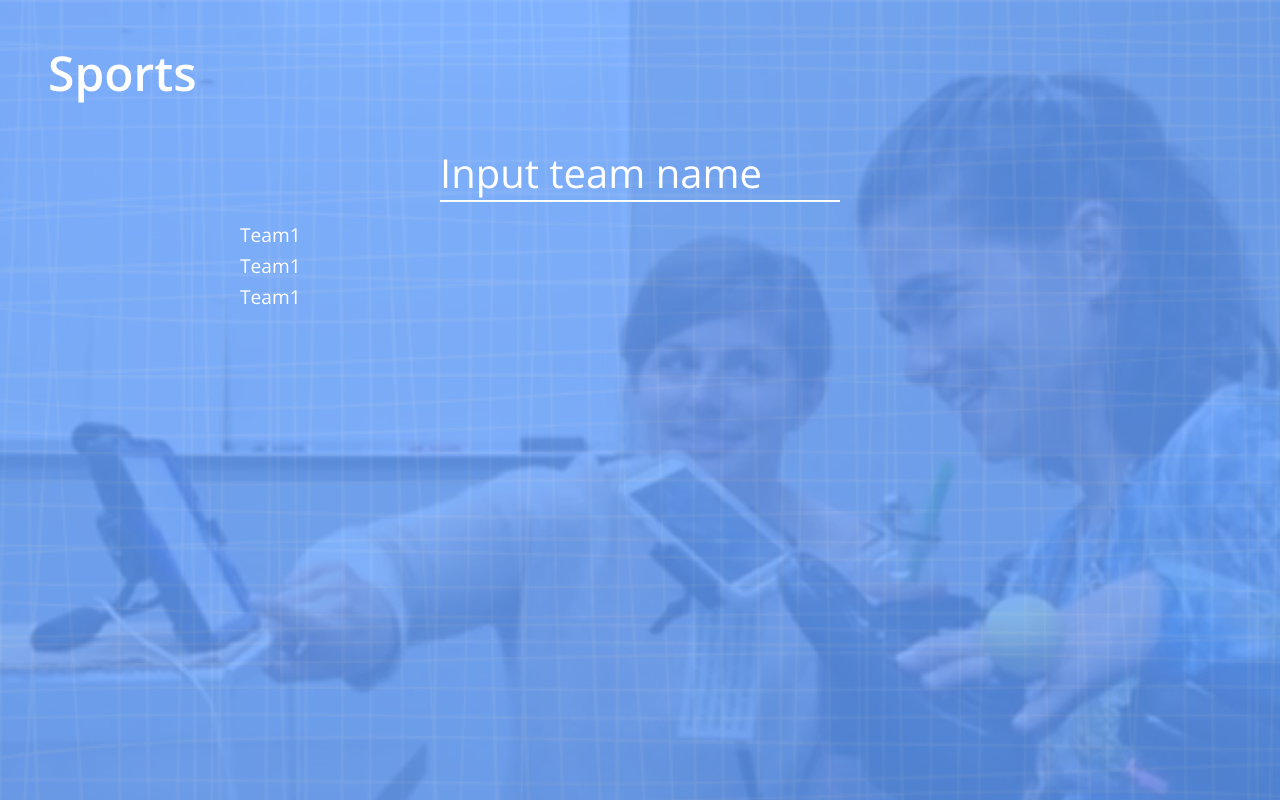
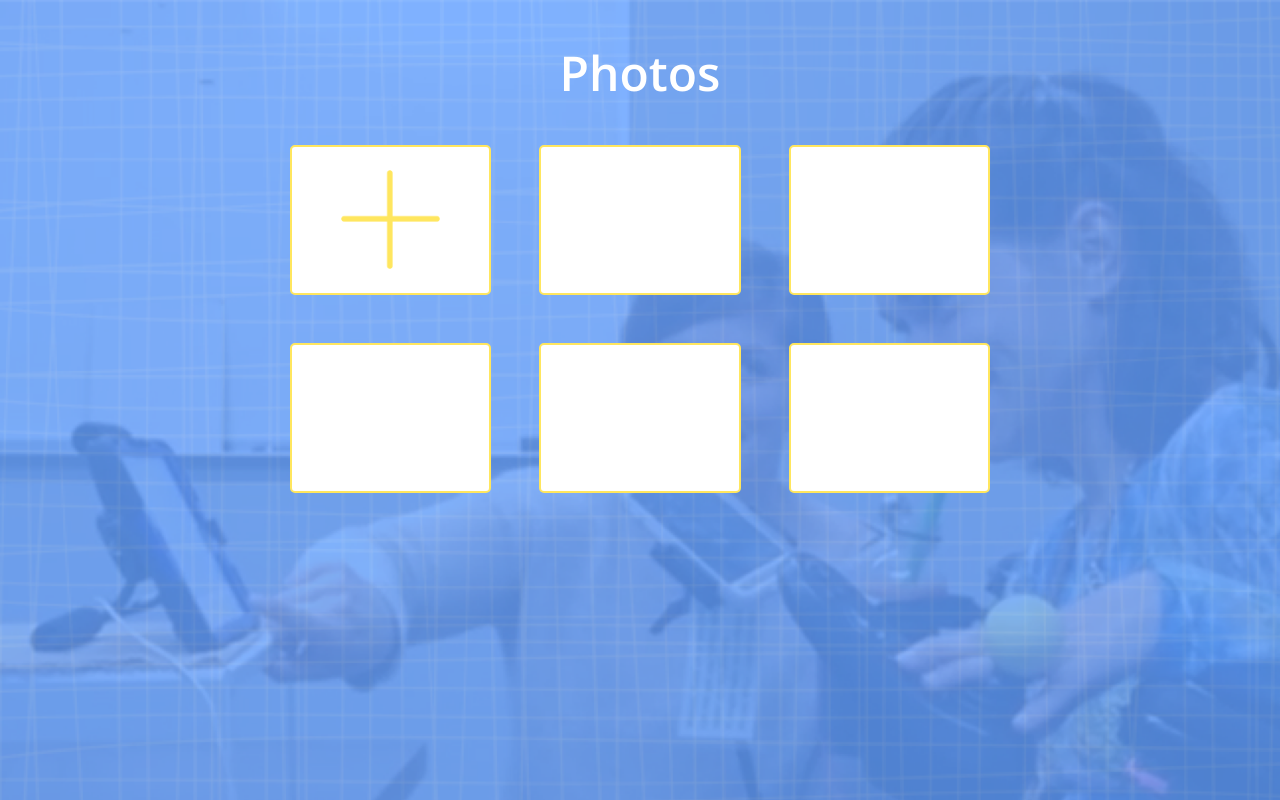
Before and after one commit to BinaryDog109/therapy-box-hackathon, a React (Create React App) app: page / in a window 1280 px wide. Built offline with nearby package versions, Linux system fonts and the light colour scheme.

Commit message:
Finished Photo page layout

```diff
--- a/src/App.js
+++ b/src/App.js
@@ -4,6 +4,7 @@ import { SignupPage } from './pages/Login/SignupPage';
 import { TasksPage } from './pages/Tasks/TasksPage';
 import { NewsPage } from './pages/News/NewsPage';
 import { SportsPage } from './pages/Sports/SportsPage';
+import { PicturesPage } from './pages/Pictures/PicturesPage';
 function App() {
   return (
     <div className="App">
@@ -12,7 +13,8 @@ function App() {
       {/* <SignupPage/> */}
       {/* <TasksPage /> */}
       {/* <NewsPage /> */}
-      <SportsPage />
+      {/* <SportsPage /> */}
+      <PicturesPage />
     </div>
   );
 }
--- /dev/null
+++ b/src/pages/Pictures/PicturesPage.js
@@ -0,0 +1,16 @@
+import { PictureItem } from './components/PictureItem'
+import styles from './PicturesPage.module.css'
+export const PicturesPage = () => {
+  return (
+    <>
+    <h2>Photos</h2>
+    <div className={styles['container']}>
+        <PictureItem addButton/>
+        <PictureItem/>
+        <PictureItem/>
+        <PictureItem/>
+        <PictureItem/>
+        <PictureItem/>
+    </div></>
+  )
+}
--- /dev/null
+++ b/src/pages/Pictures/PicturesPage.module.css
@@ -0,0 +1,18 @@
+.container {
+    /* Set up max grid columns and calculate max grid item width so that we can apply responsive grid properties */
+    --grid-gap-size:3em;
+    --grid-item-min-width:200px;
+    --grid-column-num:3;
+    --grid-gap-num:calc(var(--grid-column-num) - 1);
+    --grid-total-gap:calc(var(--grid-gap-num) * var(--grid-gap-size));
+    --grid-item-max-width:calc((100% - var(--grid-total-gap)) / var(--grid-column-num));
+
+    width: 90%;
+    max-width: 700px;
+    margin: 0 auto;
+    display: grid;
+    grid-template-columns: repeat(auto-fit, minmax(max(var(--grid-item-min-width), var(--grid-item-max-width)),1fr));
+    grid-gap: var(--grid-gap-size);
+    grid-auto-rows: 150px;
+    font-family: inherit;
+}
--- /dev/null
+++ b/src/pages/Pictures/components/PictureItem.js
@@ -0,0 +1,13 @@
+import styles from "./PictureItem.module.css";
+export const PictureItem = ({addButton=false}) => {
+
+  return (
+    <div className={styles["item"]}>
+      {
+        addButton?
+        <img className={styles["addButtonImage"]} src="./assets/Plus_button.png"></img>:
+        <div></div>
+      }
+    </div>
+  );
+};
--- /dev/null
+++ b/src/pages/Pictures/components/PictureItem.module.css
@@ -0,0 +1,16 @@
+.item {
+    border: 2px solid var(--button-color);
+    border-radius: 5px;
+    background-color: white;
+    display: grid;
+    place-items: center;
+}
+.title {
+    font-weight: 500;
+    color: black;
+    background-color: var(--button-color);
+    padding: .5em 0;
+}
+.addButtonImage {
+    width: 50%;
+}
```
